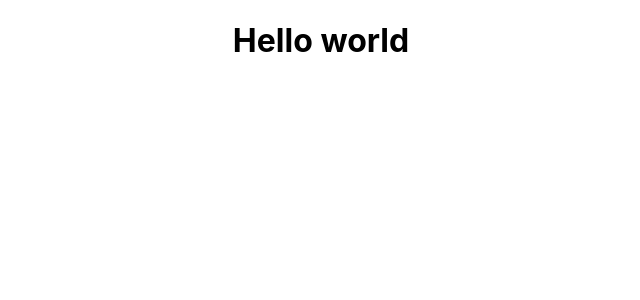
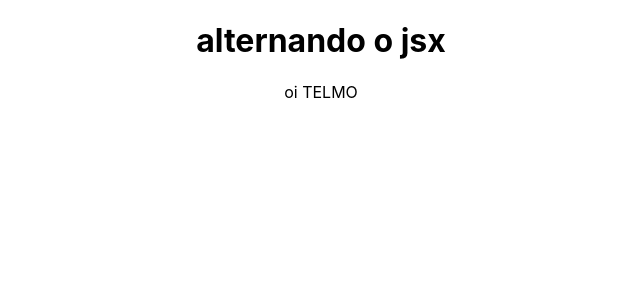
Before and after one commit to telmo-bidart/reactstudy, a React (Create React App) app: page / in a window 1280 px wide. Shown: the top 300 px of the page, without its empty margins (319-959 px from the left). Built offline with nearby package versions, Linux system fonts and the light colour scheme.

Commit message:
uppercase

```diff
--- a/src/App.js
+++ b/src/App.js
@@ -1,11 +1,16 @@
 import './App.css';
 
 function App() {
+  const name = "telmo"
+
+  const newName = name.toUpperCase()
+
   return (
     <div className="App">
       <h1>
-        Hello world
+        alternando o jsx
       </h1>
+      <p>oi {newName}</p>
     </div>
   );
 }
```
